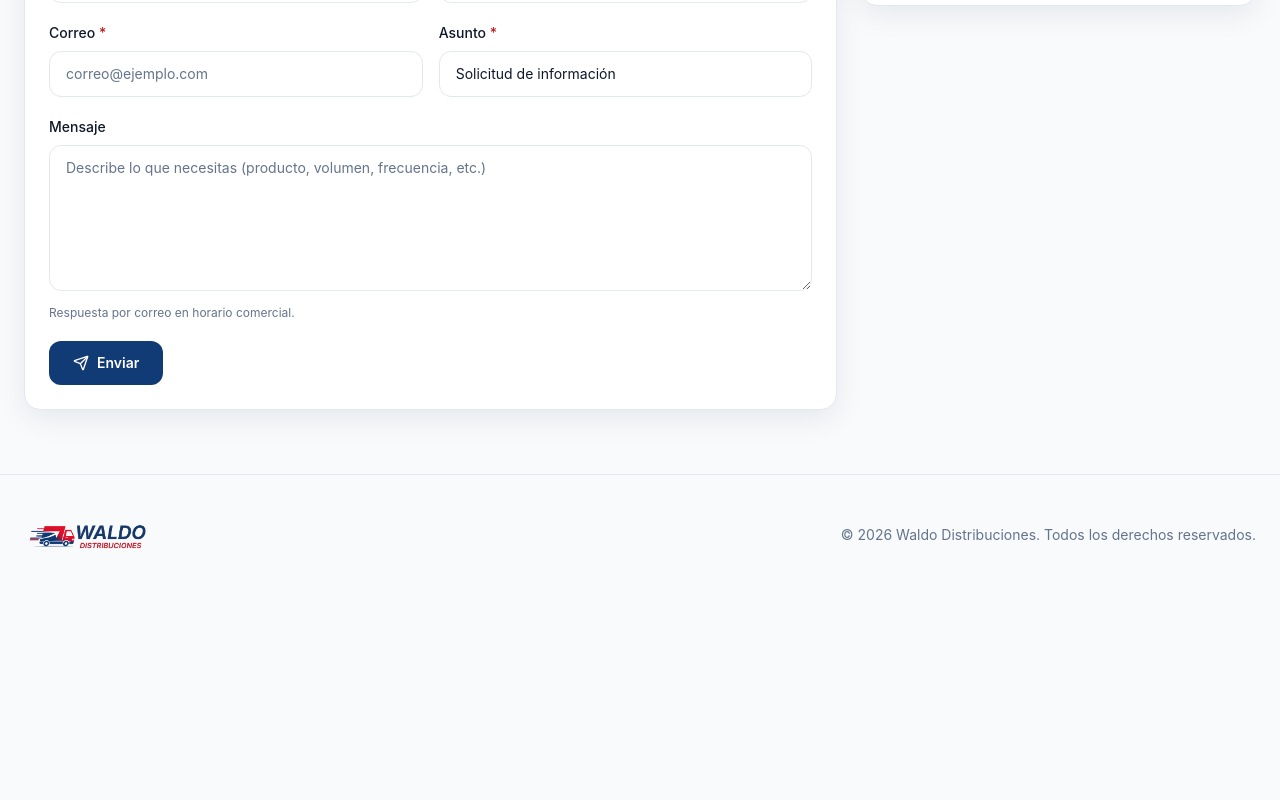
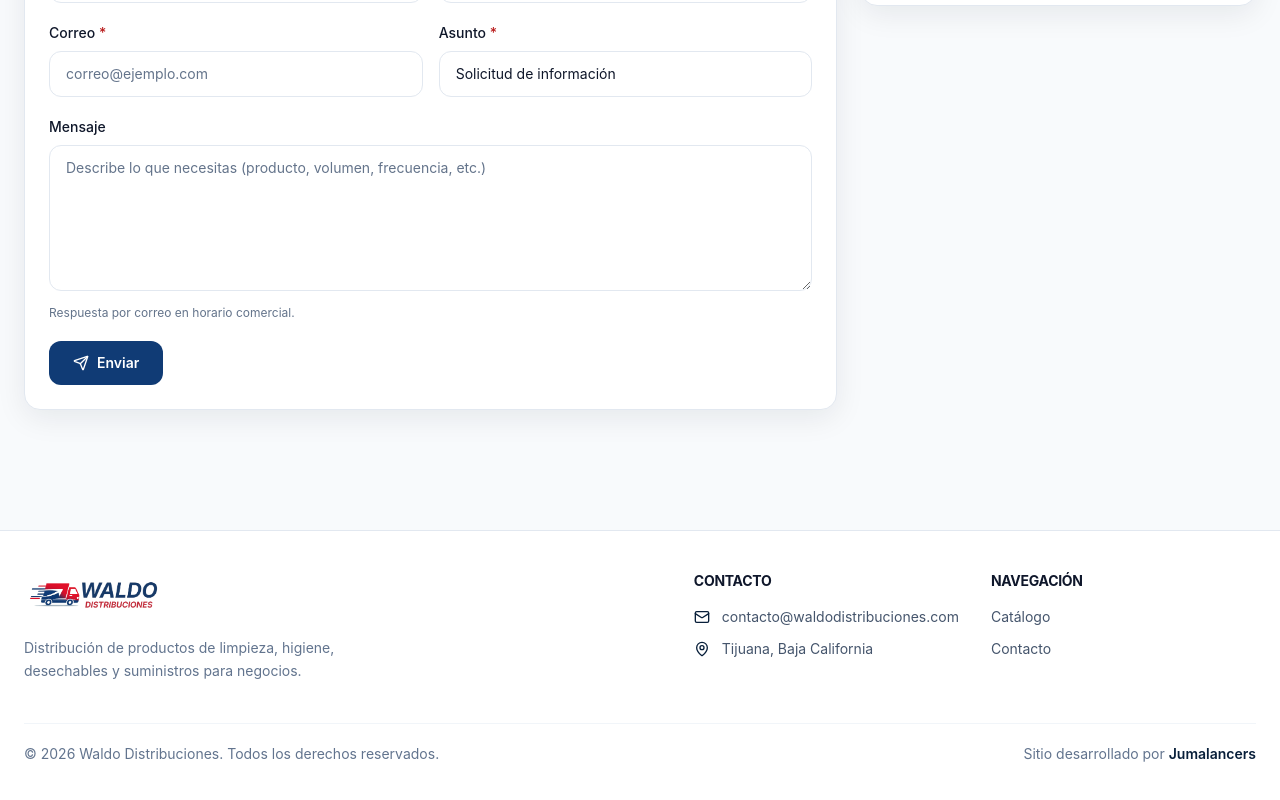
Before and after one commit to carlosjunior2007/Waldos-Distribuciones, a React (Vite) app: page / in a window 1280 px wide. Shown: the part 3066-3866 px from the top of the page. Before the commit the page ends 3661 px from the top, so only its background shows below. Built offline with nearby package versions, Linux system fonts and the light colour scheme; no server answers.

Commit message:
cambio footer

```diff
--- a/src/pages/start/Foooter.jsx
+++ b/src/pages/start/Foooter.jsx
@@ -1,25 +1,99 @@
 import { Link } from "react-router-dom";
+import {
+  Mail,
+  Phone,
+  MapPin,
+} from "lucide-react";
 
 export default function Footer() {
   return (
-    <footer className="border-t border-border">
-      <div className="mx-auto max-w-7xl px-4 sm:px-6 py-10 flex items-center justify-between gap-6 text-center">
+    <footer className="mt-14 border-t border-slate-200 bg-white">
+      <div className="mx-auto max-w-7xl px-4 py-10 sm:px-6">
+        <div className="flex flex-col gap-10 lg:flex-row lg:items-start lg:justify-between">
 
-        {/* Logo */}
-        <Link to="/" className="inline-flex items-center">
+          {/* Marca */}
+          <div className="max-w-sm">
+            <Link
+              to="/"
+              className="inline-flex items-center"
+            >
               <img
                 src="/Logo.png"
                 alt="Waldo Distribuciones"
-            className="h-10 w-auto object-contain"
+                className="h-11 w-auto object-contain"
               />
             </Link>
 
-        {/* Derechos */}
-        <p className="text-sm text-text-on-light-muted">
-          © {new Date().getFullYear()} Waldo Distribuciones.
-          Todos los derechos reservados.
+            <p className="mt-4 text-sm leading-relaxed text-slate-500">
+              Distribución de productos de limpieza, higiene,
+              desechables y suministros para negocios.
+            </p>
+          </div>
+
+          {/* Información */}
+          <div className="grid grid-cols-1 gap-8 sm:grid-cols-2">
+
+            <div>
+              <h3 className="text-sm font-bold uppercase tracking-[0.12em] text-slate-900">
+                Contacto
+              </h3>
+
+              <div className="mt-4 space-y-3">
+                <div className="flex items-center gap-3 text-sm text-slate-600">
+                  <Mail className="h-4 w-4 text-[#081f3a]" />
+                  <span>contacto@waldodistribuciones.com</span>
+                </div>
+
+                <div className="flex items-center gap-3 text-sm text-slate-600">
+                  <MapPin className="h-4 w-4 text-[#081f3a]" />
+                  <span>Tijuana, Baja California</span>
+                </div>
+              </div>
+            </div>
+
+            <div>
+              <h3 className="text-sm font-bold uppercase tracking-[0.12em] text-slate-900">
+                Navegación
+              </h3>
+
+              <div className="mt-4 flex flex-col gap-3">
+                <Link
+                  to="/catalogo"
+                  className="text-sm text-slate-600 transition hover:text-[#081f3a]"
+                >
+                  Catálogo
+                </Link>
+
+                <a
+                  href="#contacto"
+                  className="text-sm text-slate-600 transition hover:text-[#081f3a]"
+                >
+                  Contacto
+                </a>
+              </div>
+            </div>
+          </div>
+        </div>
+
+        {/* Bottom */}
+        <div className="mt-10 flex flex-col gap-3 border-t border-slate-100 pt-5 text-center sm:flex-row sm:items-center sm:justify-between sm:text-left">
+          <p className="text-sm text-slate-500">
+            © {new Date().getFullYear()} Waldo Distribuciones. Todos los
+            derechos reservados.
           </p>
 
+          <p className="text-sm text-slate-500">
+            Sitio desarrollado por{" "}
+            <a
+              href="https://jumalancers.com"
+              target="_blank"
+              rel="noopener noreferrer"
+              className="font-semibold text-[#081f3a] transition hover:text-emerald-700"
+            >
+              Jumalancers
+            </a>
+          </p>
+        </div>
       </div>
     </footer>
   );
```
Lines whose indentation alone changed are shown as unchanged.
